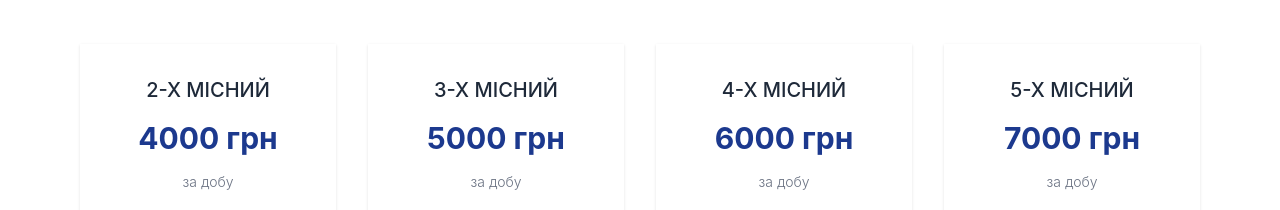
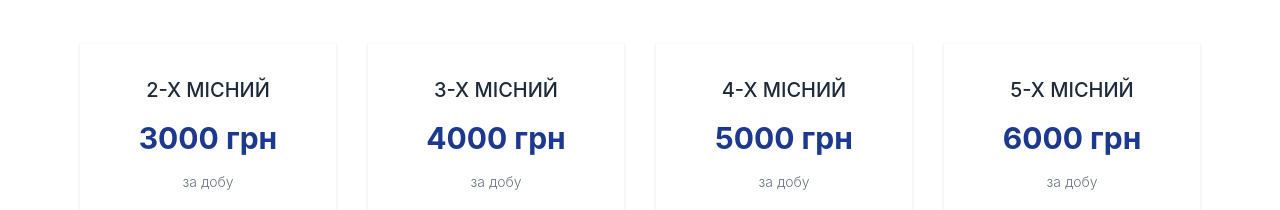
Before and after one commit to X0nexed/ugami_hotel, a website built with Vite: page index.html in a window 1280 px wide. Shown: the part 4000-4210 px from the top of the page. Built offline with nearby package versions, Linux system fonts and the light colour scheme.

Commit message:
del photos and change prices

```diff
--- a/index.html
+++ b/index.html
@@ -392,7 +392,7 @@
             <div class="bg-white p-8 shadow-sm flex flex-col items-center text-center group hover:shadow-md transition-shadow">
                 <h3 class="text-xl font-medium text-gray-800 mb-4 uppercase">2-х місний</h3>
                 <div class="mb-4">
-                    <div class="text-3xl font-bold text-blue-900">4000 грн</div>
+                    <div class="text-3xl font-bold text-blue-900">3000 грн</div>
                 </div>
                 <p class="text-gray-500 font-light text-sm">за добу</p>
             </div>
@@ -401,7 +401,7 @@
             <div class="bg-white p-8 shadow-sm flex flex-col items-center text-center group hover:shadow-md transition-shadow">
                 <h3 class="text-xl font-medium text-gray-800 mb-4 uppercase">3-х місний</h3>
                 <div class="mb-4">
-                    <div class="text-3xl font-bold text-blue-900">5000 грн</div>
+                    <div class="text-3xl font-bold text-blue-900">4000 грн</div>
                 </div>
                 <p class="text-gray-500 font-light text-sm">за добу</p>
             </div>
@@ -410,7 +410,7 @@
             <div class="bg-white p-8 shadow-sm flex flex-col items-center text-center group hover:shadow-md transition-shadow">
                 <h3 class="text-xl font-medium text-gray-800 mb-4 uppercase">4-х місний</h3>
                 <div class="mb-4">
-                    <div class="text-3xl font-bold text-blue-900">6000 грн</div>
+                    <div class="text-3xl font-bold text-blue-900">5000 грн</div>
                 </div>
                 <p class="text-gray-500 font-light text-sm">за добу</p>
             </div>
@@ -419,7 +419,7 @@
             <div class="bg-white p-8 shadow-sm flex flex-col items-center text-center group hover:shadow-md transition-shadow">
                 <h3 class="text-xl font-medium text-gray-800 mb-4 uppercase">5-х місний</h3>
                 <div class="mb-4">
-                    <div class="text-3xl font-bold text-blue-900">7000 грн</div>
+                    <div class="text-3xl font-bold text-blue-900">6000 грн</div>
                 </div>
                 <p class="text-gray-500 font-light text-sm">за добу</p>
             </div>
```
Also changed, not shown: 2 other files.
